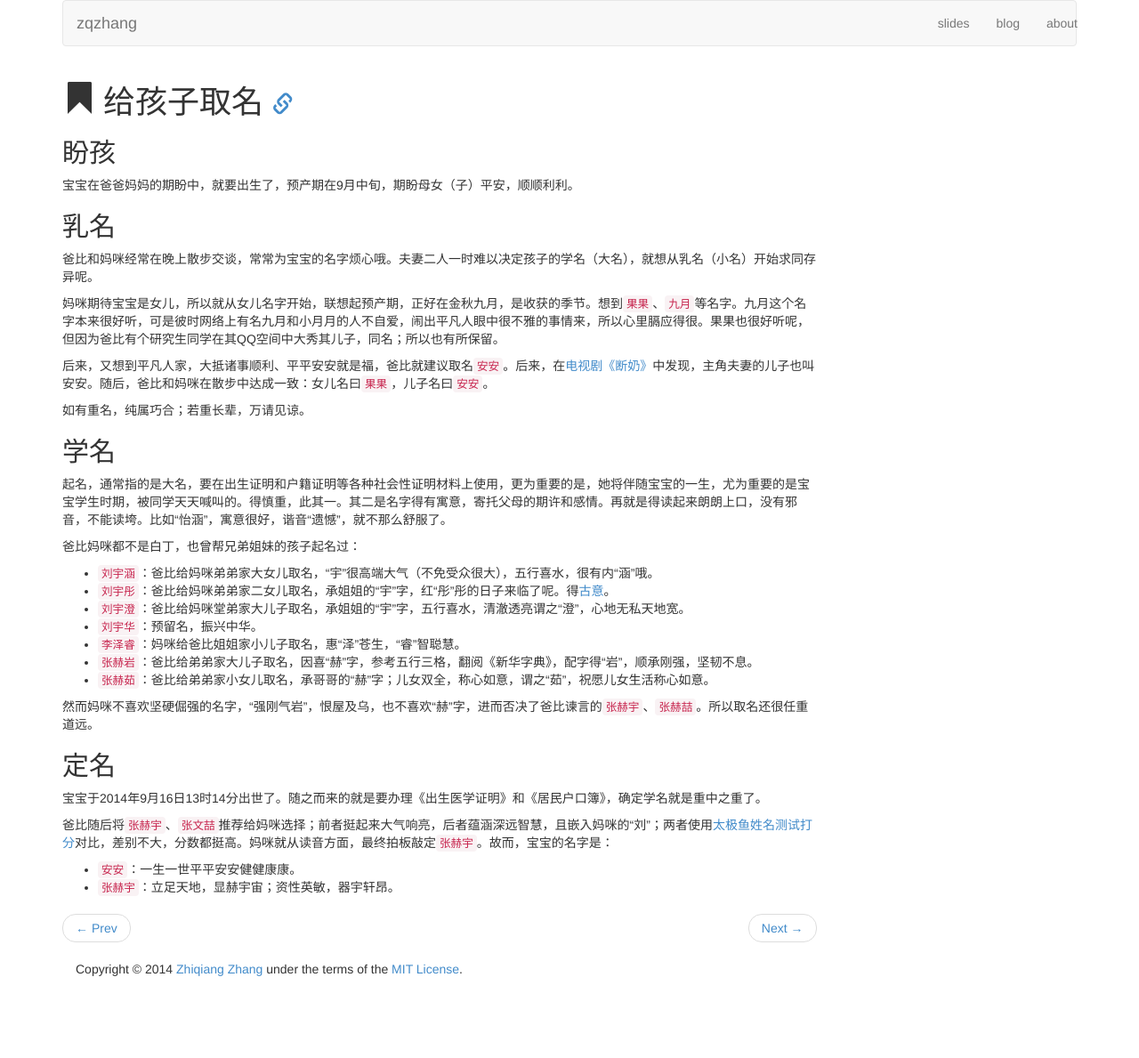
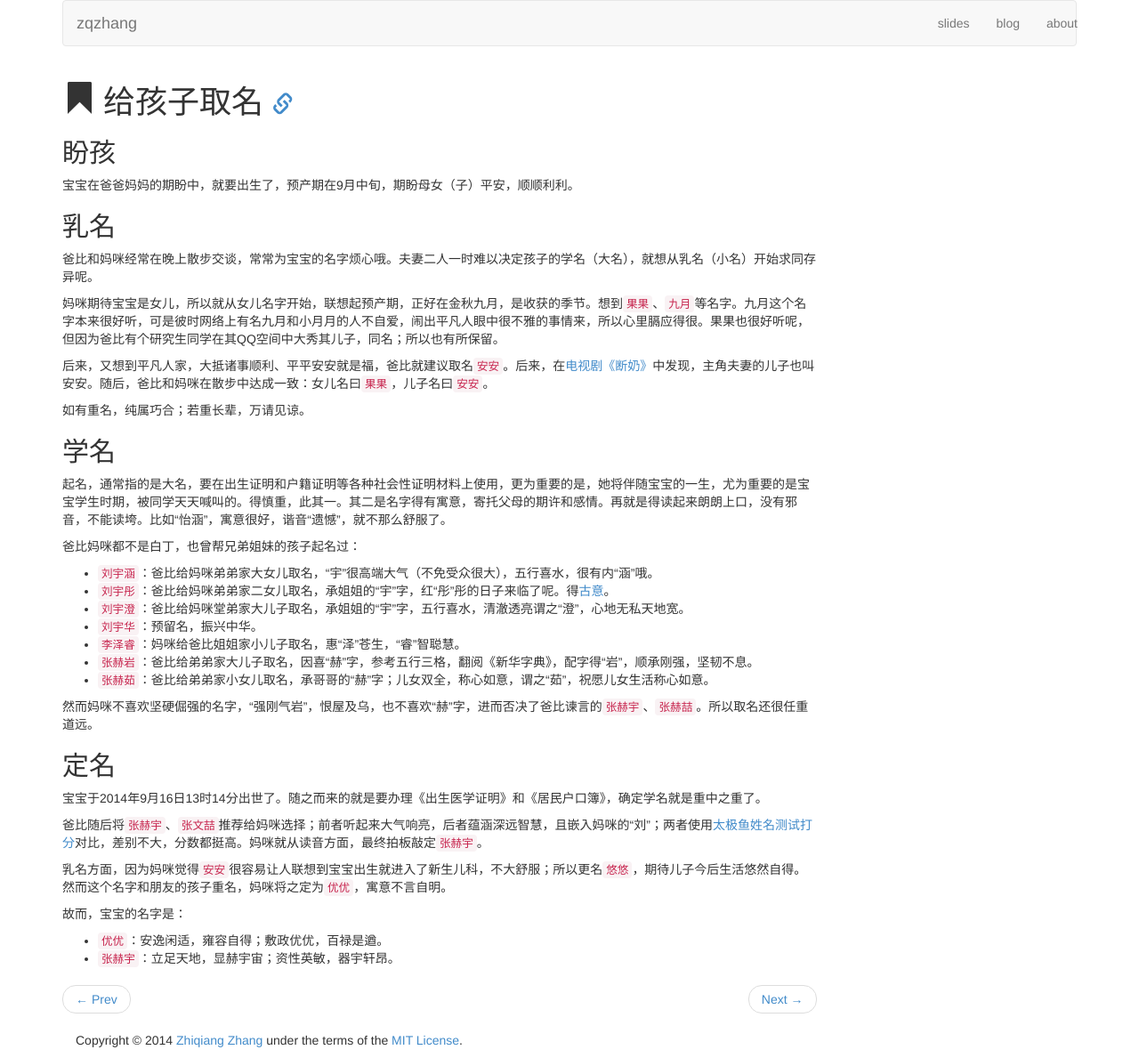
Before and after one commit to shuixin222/zqzhang.github.io, a Jekyll site: the page built from _posts/2014-08-09-naming-my-baby.md, in a window 1280 px wide. Shown: the whole page at 89% size. Built offline with Jekyll 4.4.1, drawn with Linux system fonts in a browser that asks for light colours; before the commit the page ends 1109 px from its top, so only the background shows below that.

Commit message:
Rename my son finally

```diff
--- a/_posts/2014-08-09-naming-my-baby.md
+++ b/_posts/2014-08-09-naming-my-baby.md
@@ -38,7 +38,11 @@ title: 给孩子取名
 
 宝宝于2014年9月16日13时14分出世了。随之而来的就是要办理《出生医学证明》和《居民户口簿》，确定学名就是重中之重了。
 
-爸比随后将`张赫宇`、`张文喆`推荐给妈咪选择；前者挺起来大气响亮，后者蕴涵深远智慧，且嵌入妈咪的“刘”；两者使用[太极鱼姓名测试打分](http://ceming.taijiyu.net/)对比，差别不大，分数都挺高。妈咪就从读音方面，最终拍板敲定`张赫宇`。故而，宝宝的名字是：
+爸比随后将`张赫宇`、`张文喆`推荐给妈咪选择；前者听起来大气响亮，后者蕴涵深远智慧，且嵌入妈咪的“刘”；两者使用[太极鱼姓名测试打分](http://ceming.taijiyu.net/)对比，差别不大，分数都挺高。妈咪就从读音方面，最终拍板敲定`张赫宇`。
 
-* `安安`：一生一世平平安安健健康康。
+乳名方面，因为妈咪觉得`安安`很容易让人联想到宝宝出生就进入了新生儿科，不大舒服；所以更名`悠悠`，期待儿子今后生活悠然自得。然而这个名字和朋友的孩子重名，妈咪将之定为`优优`，寓意不言自明。
+
+故而，宝宝的名字是：
+
+* `优优`：安逸闲适，雍容自得；敷政优优，百禄是遒。
 * `张赫宇`：立足天地，显赫宇宙；资性英敏，器宇轩昂。
```
